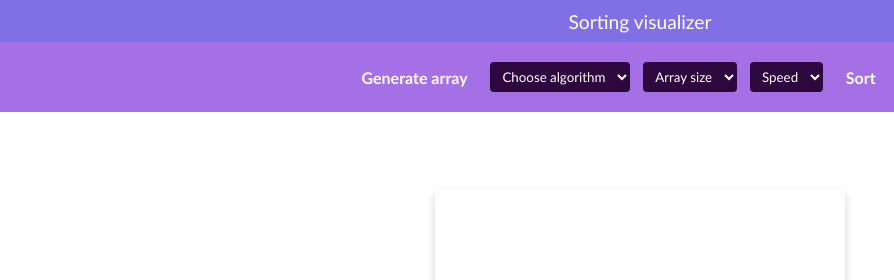
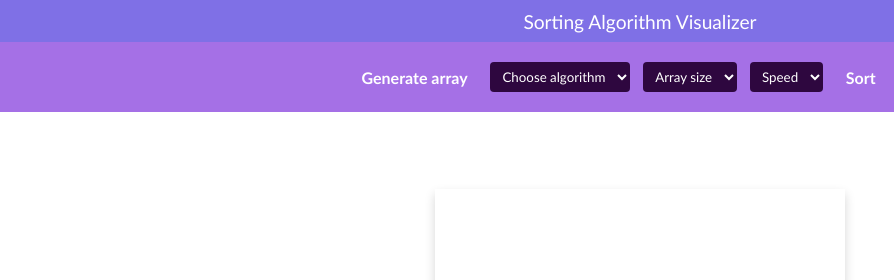
Before and after one commit to realaboveall/Sort-Vizualizer, a plain HTML site: page index.html in a window 1280 px wide. Shown: the top 280 px of the page, 0-894 px from the left. Drawn offline with Linux system fonts and the light colour scheme.

Commit message:
Update index.html

```diff
--- a/index.html
+++ b/index.html
@@ -17,7 +17,7 @@
 <body id = "hero">
   <div class="nav-container">
     <h2 class="title" onclick="window.location.reload()">
-      Sorting visualizer
+      Sorting Algorithm Visualizer
     </h2>
     <div class="navbar" id="navbar">
       <a id="random" onclick="RenderScreen()" id="gen">Generate array</a>
```
